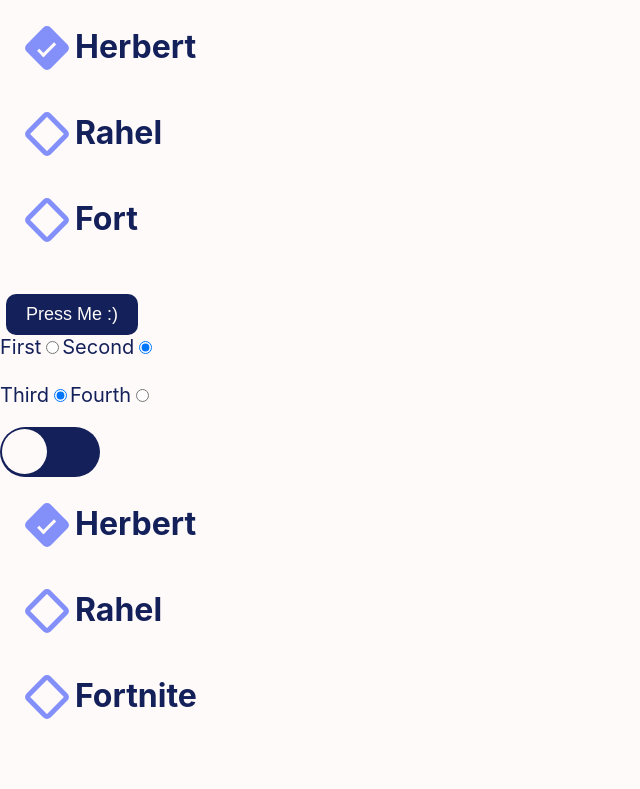
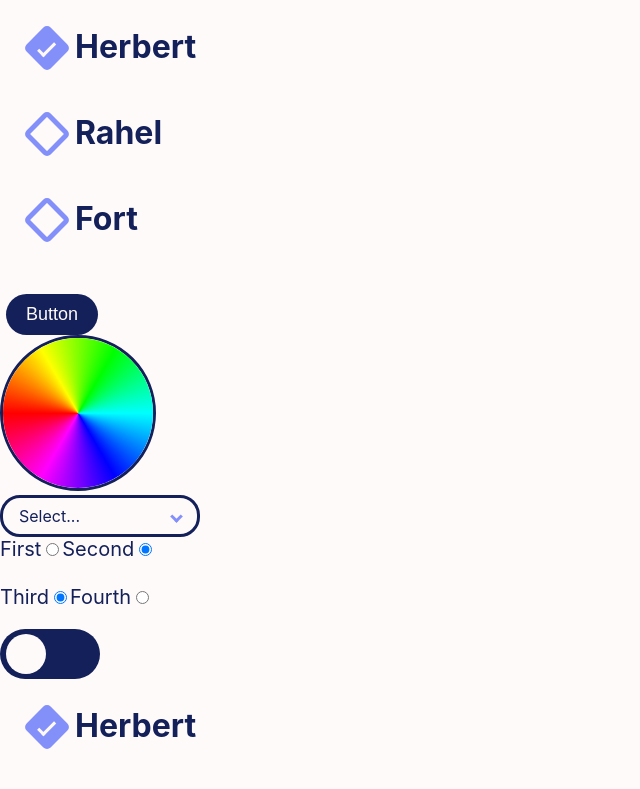
Before and after one commit to lucaskronlachner/installations-tool-infoniqa, a React (Create React App) app in the folder infoniqa-installation-tool/: page / in a window 1280 px wide. Shown: the top 789 px of the page, without its empty margins (0-640 px from the left). Built offline with nearby package versions, Linux system fonts and the light colour scheme.

Commit message:
Merge branch 'main' of https://github.com/Seimouun/installations-tool-infoniqa into main

```diff
--- a/infoniqa-installation-tool/src/App.css
+++ b/infoniqa-installation-tool/src/App.css
@@ -1,6 +1,7 @@
 :root {
     --snow-white: #FFFAFA;
     --cornflower-blue: #8390FA;
+    --light-cornflower-blue: #e6e8ff;
     --oxford-blue: #132059;
     --red-orange: #FF4C0C;
 }
--- a/infoniqa-installation-tool/src/components/Button/ButtonStyle.css
+++ b/infoniqa-installation-tool/src/components/Button/ButtonStyle.css
@@ -2,13 +2,13 @@
 
 .btn {
     font-weight: 400;
-    border-radius: 10px;
+    border-radius: 25rem;
     cursor: pointer;
-    transition: transform 0.3s ease;
+    transition: transform 0.2s ease;
 }
 
 .btn:hover {
-    transform: translateY(-5px);
+    transform: translateY(-2px);
     background-color: var(--cornflower-blue);
 }
 /* Button Colors and Styles*/
--- a/infoniqa-installation-tool/src/components/ColorPicker Component/ColorPickerComp.js
+++ b/infoniqa-installation-tool/src/components/ColorPicker Component/ColorPickerComp.js
@@ -1,11 +1,107 @@
+import React from 'react'
 import './ColorPickerStyle.css'
 
-const ColorPickerComp = (props) => {
-    return (
-        <div>
-            <h1 className='test'>Color Picker Comp Test ({props.text})</h1>
-        </div>
-    )
+class ColorPickerComp extends React.Component {
+    constructor(props) {
+        super(props)
+        this.colorPickerCanvas = React.createRef()
+        this.pickerSize = props.pickerSize
+    }
+    componentDidMount() {
+        let pickerCanvas = this.colorPickerCanvas.current
+        pickerCanvas.style.width = this.pickerSize
+        pickerCanvas.style.height = this.pickerSize
+        pickerCanvas.width = pickerCanvas.offsetWidth * 2
+        pickerCanvas.height = pickerCanvas.offsetHeight * 2
+        let ctx = pickerCanvas.getContext('2d')
+        function drawCircle() {
+            let radius = pickerCanvas.height / 2;
+            let image = ctx.createImageData(2 * radius, 2 * radius);
+            let data = image.data;
+
+            for (let x = -radius; x < radius; x++) {
+                for (let y = -radius; y < radius; y++) {
+                    let [r, phi] = xy2polar(x, y);
+
+                    if (r > radius + 2) {
+                        // skip all (x,y) coordinates that are outside of the circle
+                        continue;
+                    }
+
+                    let deg = rad2deg(phi);
+
+                    // Figure out the starting index of this pixel in the image data array.
+                    let rowLength = 2 * radius;
+                    let adjustedX = x + radius; // convert x from [-50, 50] to [0, 100] (the coordinates of the image data array)
+                    let adjustedY = y + radius; // convert y from [-50, 50] to [0, 100] (the coordinates of the image data array)
+                    let pixelWidth = 4; // each pixel requires 4 slots in the data array
+                    let index = (adjustedX + adjustedY * rowLength) * pixelWidth;
+
+                    let hue = deg;
+                    let saturation = 1.0;
+                    let value = 1.0;
+
+                    let [red, green, blue] = hsv2rgb(hue, saturation, value);
+                    let alpha = 255;
+
+                    data[index] = red;
+                    data[index + 1] = green;
+                    data[index + 2] = blue;
+                    data[index + 3] = alpha;
+                }
+            }
+
+            ctx.putImageData(image, 0, 0);
+        }
+        function xy2polar(x, y) {
+            let r = Math.sqrt(x * x + y * y);
+            let phi = Math.atan2(y, x);
+            return [r, phi];
+        }
+
+        // rad in [-π, π] range
+        // return degree in [0, 360] range
+        function rad2deg(rad) {
+            return ((rad + Math.PI) / (2 * Math.PI)) * 360;
+        }
+
+        drawCircle();
+        function hsv2rgb(hue, saturation, value) {
+            let chroma = value * saturation;
+            let hue1 = hue / 60;
+            let x = chroma * (1 - Math.abs((hue1 % 2) - 1));
+            let r1, g1, b1;
+            if (hue1 >= 0 && hue1 <= 1) {
+                [r1, g1, b1] = [chroma, x, 0];
+            } else if (hue1 >= 1 && hue1 <= 2) {
+                [r1, g1, b1] = [x, chroma, 0];
+            } else if (hue1 >= 2 && hue1 <= 3) {
+                [r1, g1, b1] = [0, chroma, x];
+            } else if (hue1 >= 3 && hue1 <= 4) {
+                [r1, g1, b1] = [0, x, chroma];
+            } else if (hue1 >= 4 && hue1 <= 5) {
+                [r1, g1, b1] = [x, 0, chroma];
+            } else if (hue1 >= 5 && hue1 <= 6) {
+                [r1, g1, b1] = [chroma, 0, x];
+            }
+
+            let m = value - chroma;
+            let [r, g, b] = [r1 + m, g1 + m, b1 + m];
+
+            // Change r,g,b values from [0,1] to [0,255]
+            return [255 * r, 255 * g, 255 * b];
+        }
+
+
+    }
+
+    render() {
+        return (
+            <div>
+                <canvas ref={this.colorPickerCanvas} id="colorCanvas"></canvas>
+            </div>
+        )
+    }
 }
 
 export default ColorPickerComp;
--- a/infoniqa-installation-tool/src/components/ColorPicker Component/ColorPickerStyle.css
+++ b/infoniqa-installation-tool/src/components/ColorPicker Component/ColorPickerStyle.css
@@ -1,3 +1,4 @@
-.test {
-    color: var(--red-orange);
+#colorCanvas {
+    border-radius: 50%;
+    border: 3px var(--oxford-blue) solid;
 }
--- a/infoniqa-installation-tool/src/components/DropDown Component/DropDownComp.js
+++ b/infoniqa-installation-tool/src/components/DropDown Component/DropDownComp.js
@@ -0,0 +1,44 @@
+import React from 'react'
+import './DropDownStyle.css'
+
+class DropDownComp extends React.Component {
+    constructor(props) {
+        super(props)
+        this.dropdownContainer = React.createRef()
+        this.state = {
+            _list: (props.list == null) ? [] : props.list,
+            _selected: (props.selected == null) ? "Select..." : props.selected
+        }
+    }
+    componentDidMount() {
+        let element = this.dropdownContainer.current
+        element.onclick = () => {
+            if (!element.classList.contains("dropdown-extended")) {
+                element.classList.add("dropdown-extended")
+            } else {
+                element.classList.remove("dropdown-extended")
+            }
+            let dropdown_items = element.getElementsByTagName("li")
+            for (const item of dropdown_items) {
+                item.onclick = () => {
+                    element.getElementsByClassName('dropdown-header-value-text')[0].innerHTML = item.innerText;
+                    this.state._selected = item.innerText
+                }
+            }
+        }
+    }
+    render() {
+        return (
+            <div ref={this.dropdownContainer} className="dropdown">
+                <div className="dropdown-header">
+                    <div className="dropdown-header-value-text">{this.state._selected}</div>
+                    <i class="arrow down"></i>
+                </div>
+                <ul className="dropdown-elements" aria-label="submenu">
+                    {this.state._list.map((item) => {return (<li><div>{item}</div></li>)})}
+                </ul>
+            </div>
+        )
+    }
+}
+export default DropDownComp;
--- /dev/null
+++ b/infoniqa-installation-tool/src/components/DropDown Component/DropDownStyle.css
@@ -0,0 +1,120 @@
+body {
+    margin: 0;
+}
+
+@keyframes animate_dropdown_in {
+  0%{
+    opacity: 0;
+  }
+  100%{
+    opacity: 1;
+  }
+}
+
+.dropdown ul {
+  background: darkorange;
+  list-style: none;
+  margin: 0;
+  padding-left: 0;
+}
+
+.dropdown {
+  position: relative;
+  width: 200px;
+  color: var(--oxford-blue);
+  display: block;
+  text-decoration: none;
+  transition: background 0.1s linear;
+}
+
+.dropdown div.dropdown-header {
+    display: flex;
+    justify-content: space-between;
+    align-items: center;
+  color: var(--oxford-blue);
+  text-decoration: none;
+  height: 100%;
+  padding: 0.5rem 1rem;
+  background: transparent;
+  border: 3px var(--oxford-blue) solid;
+  border-radius: 20px;
+}
+
+.dropdown:hover div.dropdown-header {
+  background: var(--light-cornflower-blue);
+  cursor: pointer;
+}
+.dropdown.dropdown-extended div.dropdown-header {
+    background: var(--light-cornflower-blue);
+  border-bottom-left-radius: 0;
+  border-bottom-right-radius: 0;
+}
+.dropdown ul li:hover div {
+  background: var(--light-cornflower-blue);
+  cursor: pointer;
+}
+.dropdown ul li {
+    box-sizing: border-box;
+  clear: both;
+  display: flex;
+  width: 100%;
+  padding: 5px;
+}
+.dropdown ul li div {
+    width: 100%;
+    padding: 10px 15px;
+    border-radius: 10px;
+    transition: background 0.1s linear;
+}
+
+.dropdown ul {
+    box-sizing: border-box;
+  background: white;
+  width: 100%;
+  max-height: 200px;
+  position: absolute;
+  transition: all 0.5s ease;
+  margin-top: 0rem;
+  left: 0;
+  display: none;
+  overflow: hidden;
+  overflow-y: scroll;
+  border: 3px var(--oxford-blue) solid;
+  border-top: none;
+  border-bottom-left-radius: 15px;
+  border-bottom-right-radius: 15px;
+  z-index: 1;
+}
+.dropdown ul::-webkit-scrollbar {
+  width: 10px;
+}
+.dropdown ul::-webkit-scrollbar-track {
+  background-color: rgba(255, 255, 255, 0.2);
+}
+.dropdown ul::-webkit-scrollbar-thumb {
+  border-radius: 20px;
+  background-color: var(--light-cornflower-blue);
+}
+
+.dropdown.dropdown-extended > ul {
+   display: block;
+   animation: animate_dropdown_in 0.1s ease-out forwards;
+}
+.arrow {
+    border: solid var(--cornflower-blue);
+    border-width: 0 3px 3px 0;
+    display: inline-block;
+    padding: 3px;
+    transition: transform 0.1s ease;
+}
+.dropdown.dropdown-extended .arrow {
+    margin-top: 5px;
+    transform: rotate(-135deg);
+    -webkit-transform: rotate(-135deg);
+
+}
+
+.dropdown .arrow {
+    transform: rotate(45deg);
+    -webkit-transform: rotate(45deg);
+}
--- a/infoniqa-installation-tool/src/components/SwitchComp/SwitchStyle.css
+++ b/infoniqa-installation-tool/src/components/SwitchComp/SwitchStyle.css
@@ -25,10 +25,10 @@
   .react-switch-label .react-switch-button {
     content: '';
     position: absolute;
-    top: 2px;
-    left: 2px;
-    width: 45px;
-    height: 45px;
+    top: 5px;
+    left: 6px;
+    width: 40px;
+    height: 40px;
     border-radius: 45px;
     transition: 0.2s;
     background: var(--snow-white);
--- a/infoniqa-installation-tool/src/index.js
+++ b/infoniqa-installation-tool/src/index.js
@@ -3,6 +3,8 @@ import ReactDOM from 'react-dom';
 import './index.css';
 import Checkbox from './components/Checkbox/CheckboxComp';
 import reportWebVitals from './reportWebVitals';
+import ColorPickerComp from './components/ColorPicker Component/ColorPickerComp';
+import DropDownComp from './components/DropDown Component/DropDownComp';
 import Button from './components/Button/ButtonComp';
 import TextInputField from './components/Text_Input/TextInputComp';
 import SwitchComp from './components/SwitchComp/SwitchComp';
@@ -13,12 +15,9 @@ import DatePickerComp from './components/DatePicker/DatePickerComp';
 ReactDOM.render(
   <React.StrictMode>
     <Checkbox _ident={'1'} items={["Herbert", "Rahel", "Fort"]}/>
-    <Button onClick={() =>{console.log("You Clicked on Me!")}}
-     main
-    type="button"
-    buttonStyle="btn--default--solid"
-    buttonSize="btn--medium">Press Me :)</Button>
-
+    <Button onClick={() =>{console.log("You Clicked on Me!")}} buttonStyle="btn--default--solid" buttonSize="btn--medium">Button</Button>
+    <ColorPickerComp pickerSize='150px'></ColorPickerComp>
+    <DropDownComp list={["moiga", "lol", "funny", "peepe", "yoo", "lasdjfölasjfd" ]}></DropDownComp>
     <TextInputField></TextInputField>
     <RadioComp/>
     <SwitchComp isOn={true}/>
```
Also changed, not shown: infoniqa-installation-tool/src/components/SwitchComp/SwitchComp.js (+2 -9 lines).
